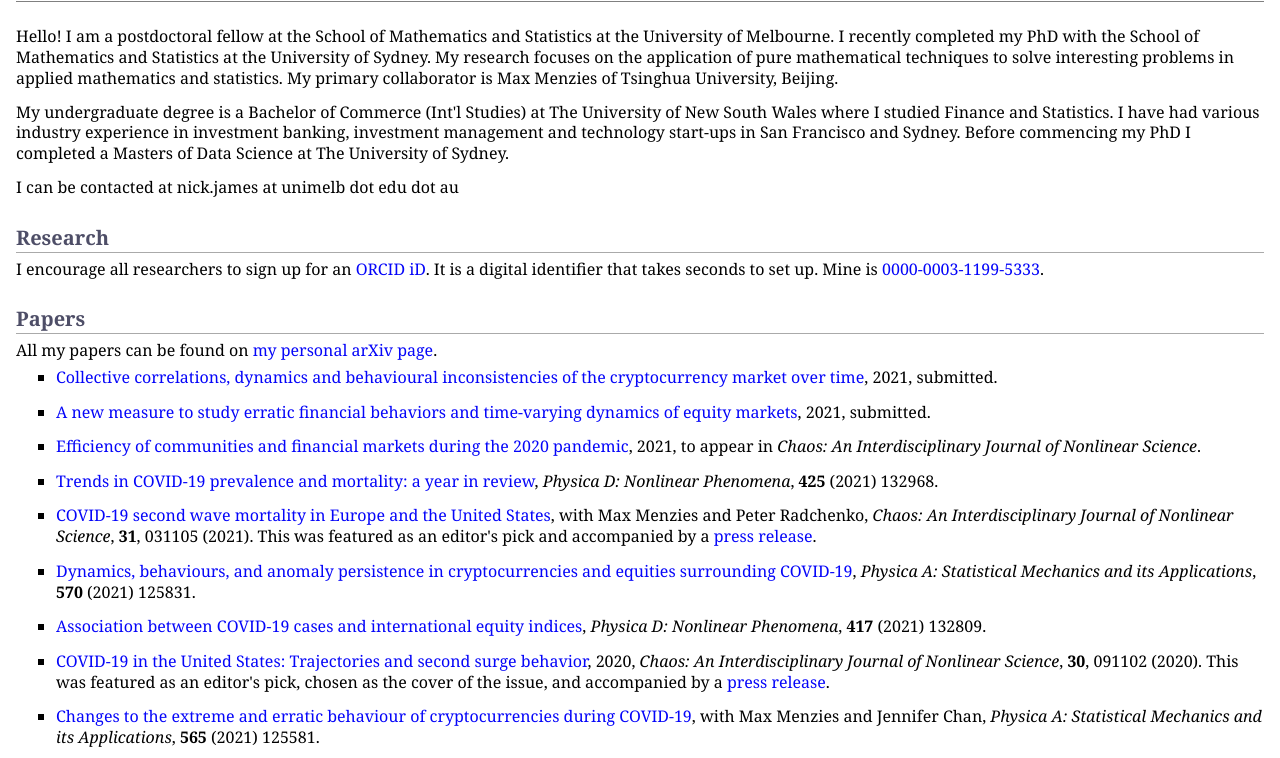
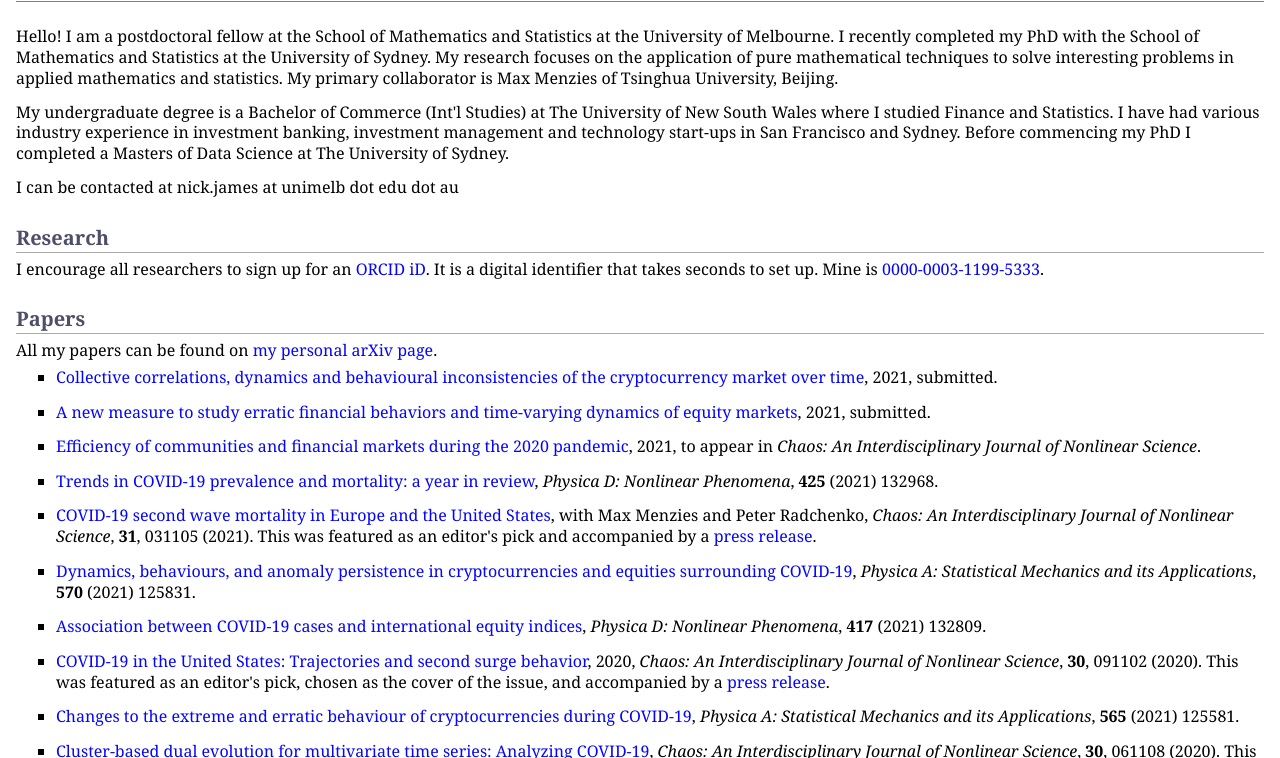
Before and after one commit to nickjames81/nickjames.github.io, a plain HTML site: page index.html in a window 1280 px wide. Shown: the part 46-804 px from the top of the page. Drawn offline with Linux system fonts and the light colour scheme.

Commit message:
Update index.html

```diff
--- a/index.html
+++ b/index.html
@@ -54,7 +54,7 @@
 <li><p><a href="https://aip.scitation.org/doi/10.1063/5.0024204">COVID-19 in the United States: Trajectories and second surge behavior</a>, 2020, <i>Chaos: An Interdisciplinary Journal of Nonlinear Science</i>, <b>30</b>, 091102 (2020). This was featured as an editor's pick, chosen as the cover of the issue, and accompanied by a <a href="https://publishing.aip.org/publications/latest-content/covid-19-second-wave-for-some-others-remain-in-first-wave/">press release</a>. </p>
 </ul>
 <ul>
-<li><p><a href="https://www.sciencedirect.com/science/article/pii/S0378437120308797">Changes to the extreme and erratic behaviour of cryptocurrencies during COVID-19</a>, with Max Menzies and Jennifer Chan, <i>Physica A: Statistical Mechanics and its Applications</i>, <b>565</b> (2021) 125581.</p>
+<li><p><a href="https://www.sciencedirect.com/science/article/pii/S0378437120308797">Changes to the extreme and erratic behaviour of cryptocurrencies during COVID-19</a>, <i>Physica A: Statistical Mechanics and its Applications</i>, <b>565</b> (2021) 125581.</p>
 </li>
 </ul>
 <ul>
```
